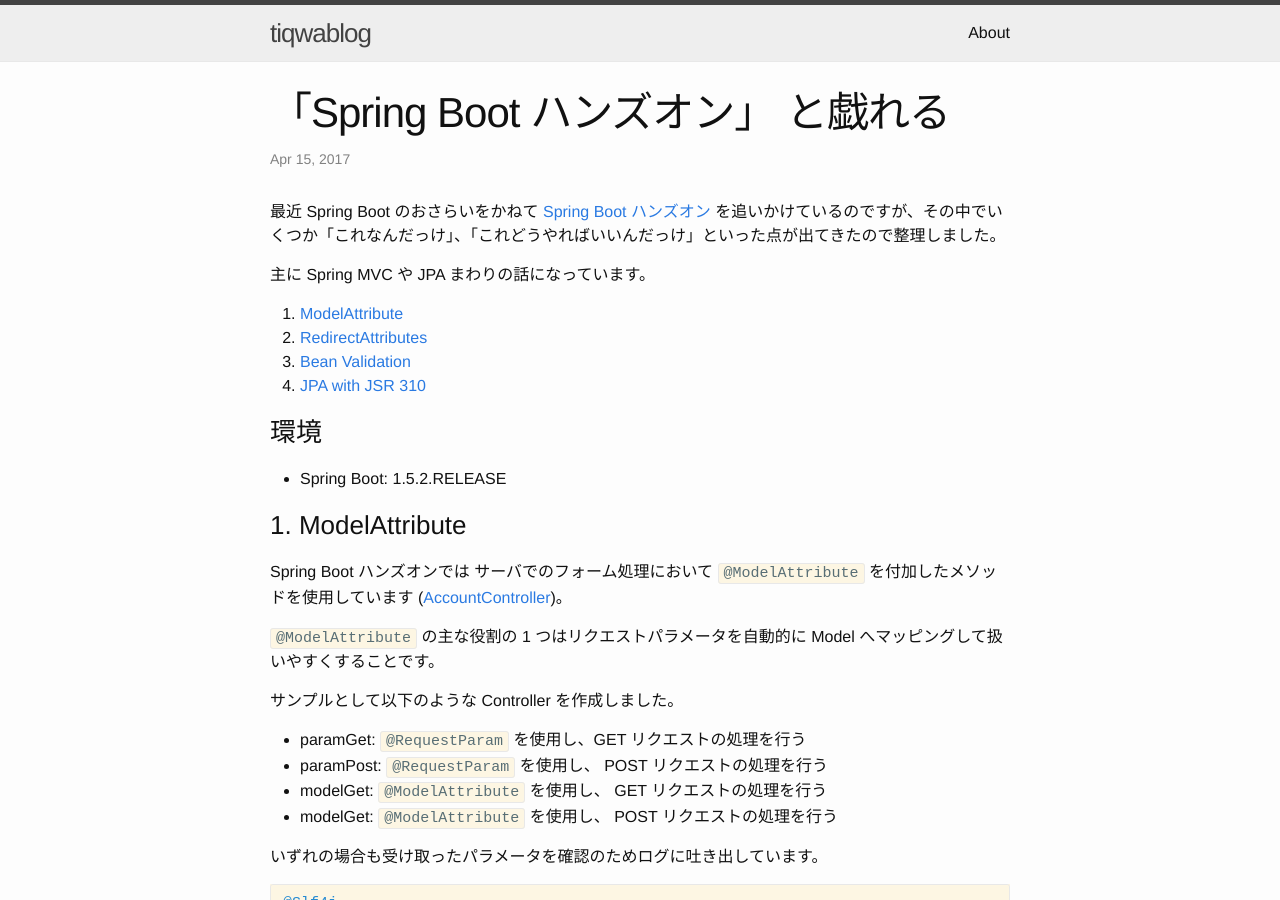
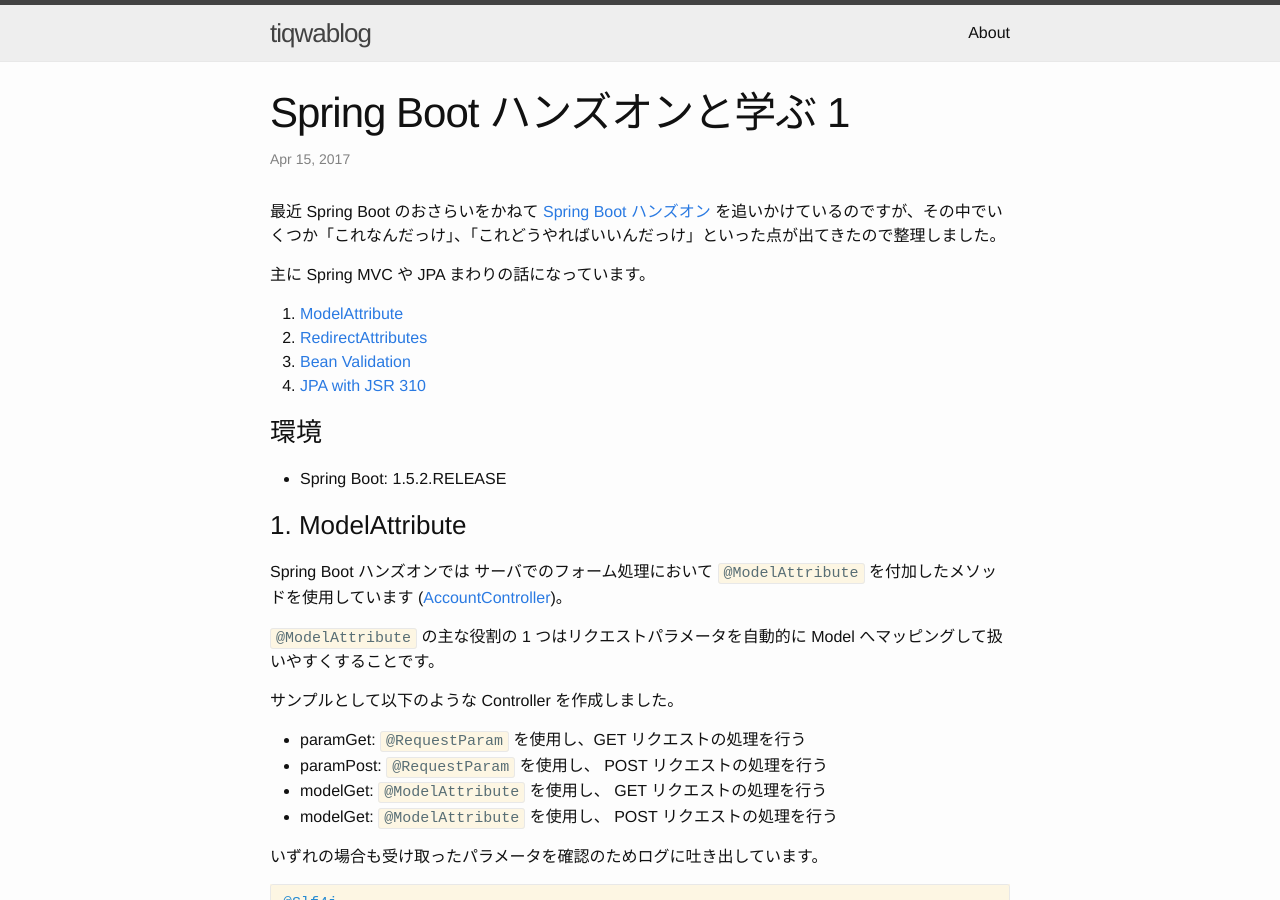
Before and after one commit to tiqwab/tiqwab.github.com, a Jekyll site: the page built from _posts/2017-04-15-think-with-spring-boot-handson.md, in a window 1280 px wide and 900 px high. Built offline with Jekyll 4.4.1, drawn with Linux system fonts in a browser that asks for light colours; comment, search, counter and statistics services are not loaded.

Commit message:
Change title of 'tink-with-spring-boot-handson'

```diff
--- a/_posts/2017-04-15-think-with-spring-boot-handson.md
+++ b/_posts/2017-04-15-think-with-spring-boot-handson.md
@@ -1,6 +1,6 @@
 ---
 layout: post
-title: 「Spring Boot ハンズオン」 と戯れる
+title: Spring Boot ハンズオンと学ぶ 1
 tags: "spring boot, java"
 comments: true
 ---
```
